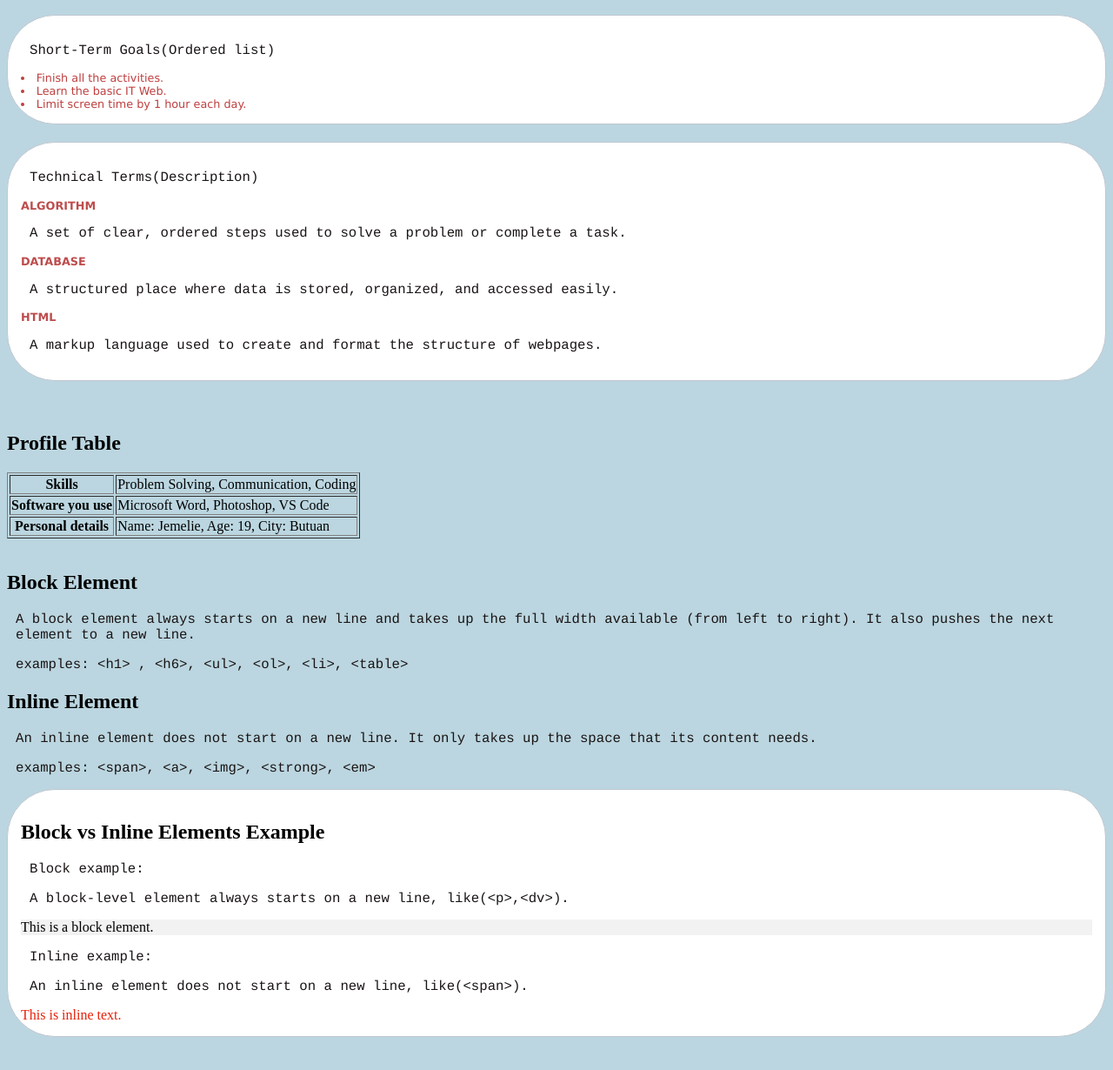
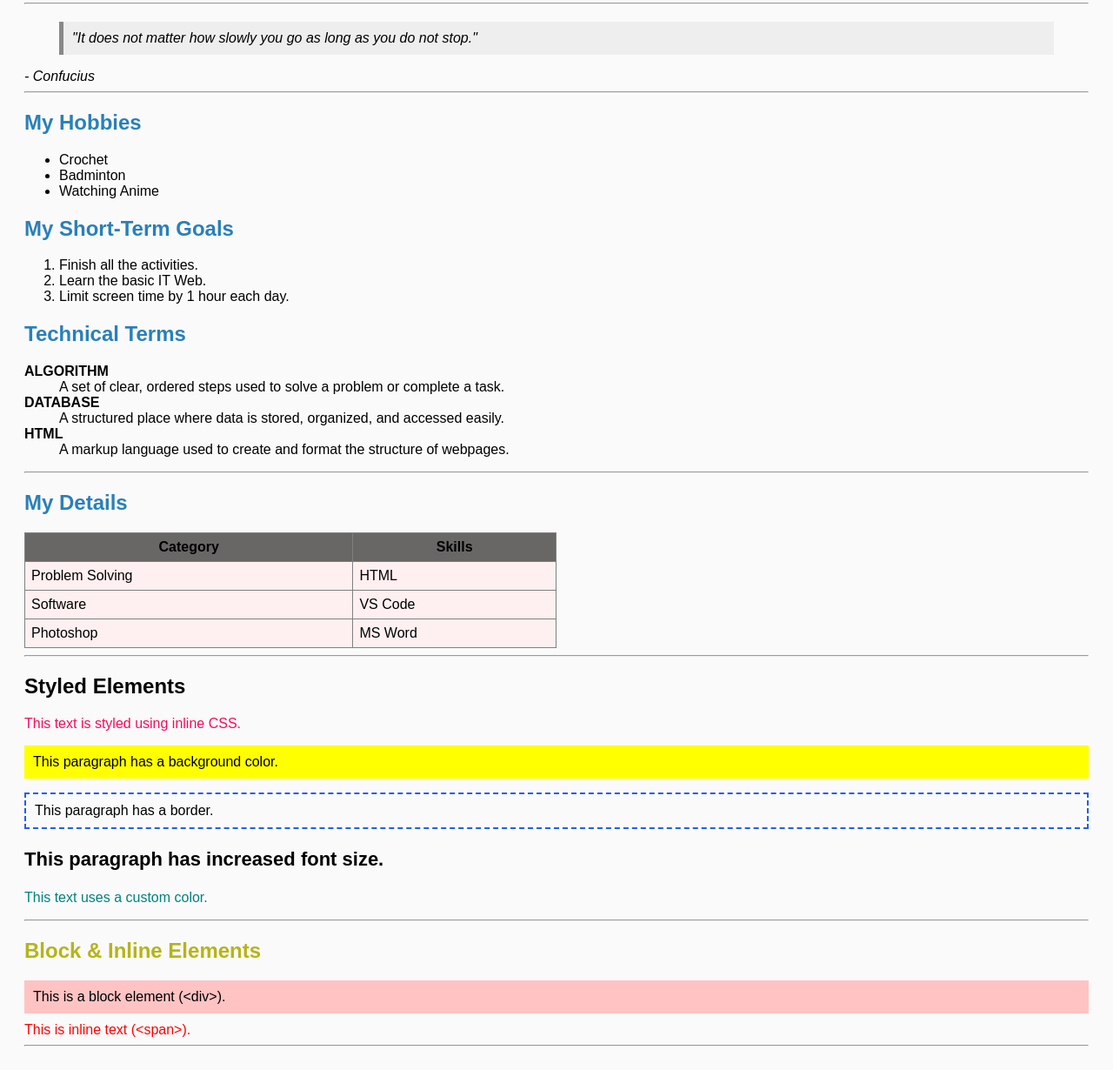
Before and after one commit to caila00/Prelim-Task, a plain HTML site: page index.html in a window 1280 px wide. Shown: the part 284-1514 px from the top of the page at 87% size. Drawn offline with Linux system fonts and the light colour scheme.

Commit message:
Refactor index.html for improved structure and styling
Updated the structure and styling of the personal web profile, including sections for introduction, hobbies, goals, technical terms, and a profile table. Improved HTML semantics and added inline CSS for better presentation.

```diff
--- a/index.html
+++ b/index.html
@@ -1,137 +1,103 @@
 <!DOCTYPE html>
 <html lang="en">
 <title>My Personal Web Profile</title>
+  <link rel="icon" href="favicon.png">
+
 </head>
-<style>
+   <body style="font-family:Arial, sans-serif; padding:20px; background:#fafafa;">
 
-  .box {
-    border: 1px solid #bfc7d1;   /* light gray border */
-    padding: 15px;                /* inner spacing inside the box */
-    margin-bottom: 20px;          /* spacing below each box */
-    background-color: #ffffff;    /* white background for the box */
-    border-radius: 55px;          /* rounded corners of the box */
-  }
-    dt {
-    font-weight: bold;     /* bold text for definition terms */
-    margin-top: 10px;    /* spacing above each term */
-  }
-
-  dd, p {
-    margin-left: 10px;  /* indent for paragraphs and description definitions */
-  }
-
-body {
-  background-color: rgb(187, 214, 224);  /* Sets the background color of the page */
-}
-
-li {
-  color: rgb(190, 63, 63); /* Sets the text color of list items */
-  font-family: verdana; /* Sets the font for list items */
-  font-size: 80%;  /* Sets the font size for list items */
-}
-dt {
-    color: rgb(190, 76, 76);      /* text color for definition terms */
-    font-family: verdana;         /* font style for definition terms */
-    font-size: 80%;               /* font size for definition terms */
-  }
-
-p {
-    color: rgb(26, 20, 20);       /* text color for paragraphs */
-    font-family: courier;         /* font style for paragraphs */
-    font-size: 98%;               /* font size for paragraphs */
-  }
-
-</style>
+        <!-- SECTION 2: INTRODUCTION -->
+    <h1 style="color:#2c3e50;">Jemelie Caila</h1>
+    <h2 style="color:#34495e;">BSIT Student | Aspiring Web Developer</h2>
 </head>
 <body>
 
-  <!-- Introduction-->
 <p>Hello! I am <strong>Jemelie M. Caila</strong>
-<em> BSIT student </em> passionate about <mark> web development</mark> and eager to learn new technologies, build projects, and improve my coding skills.</p>
+<em> BSIT student </em> passionate about <mark> web development</mark> and eager to learn new technologies and
+ <ins> coding.</ins> Even though I get <del> lazy sometimes, </del>  I still want to learn more and improve my skills.</p>
+ <hr>
 
-<!-- Profile image and link to external website -->
+  <!-- SECTION 3: IMAGE & LINKS -->
 <img src="c:\Users\USER\Downloads\487778657_1720160185606155_281419080928574206_n.jpg"
-alt="My Profile Picture" width="200">
+alt="My Profile Picture" width="200" style="border:2px solid #1e1e1e;"> <br><br>
 <a href="https://www.w3schools.com" target="_blank" style="font-size:18px;">Visit W3Schools</a>
+<hr>
 
-<!-- Quotation block -->
-<blockquote>
- <q>It does not matter how slowly you go as long as you do not stop.</q>
-<cite>- Confucius</cite>
+ <!-- SECTION 4: QUOTATION & CITATION -->
+<blockquote style="margin-top:20px; font-style:italic; background:#eee; padding:10px; border-left:5px solid #888;">
+  "It does not matter how slowly you go as long as you do not stop."
  </blockquote>
+  <cite>- Confucius </cite>
+<hr>
 
-<!-- Hobbies section-->
-<div class="box">
-<p>Hobbies(Unordered list)</p>
+ <!-- SECTION 5: LISTS -->
+ <h2 style="color:#2980b9;">My Hobbies</h2>
 <ul>
     <li>Crochet</li>
     <li>Badminton</li>
     <li>Watching Anime</li>
 </ul>
-</div>
 
-<!-- Short-term goals section inside a styled box -->
-<div class="box">
-<p>Short-Term Goals(Ordered list)</p
+  <h2 style="color:#2980b9;">My Short-Term Goals</h2>
 <ol>
     <li>Finish all the activities.</li>
     <li>Learn the basic IT Web.</li>
     <li>Limit screen time by 1 hour each day.</li>
 </ol>
-</div>
 
 <!-- Technical terms section inside a styled box -->
-<div class="box">
-<p>Technical Terms(Description)</p
+    <h2 style="color:#2980b9;">Technical Terms</h2>
 <dl>
-  <dt>ALGORITHM</dt>
-  <p>A set of clear, ordered steps used to solve a problem or complete a task.</p>
-  <dt>DATABASE</dt>
-    <p>A structured place where data is stored, organized, and accessed easily.</p>
-  <dt>HTML</dt>
-  <p>A markup language used to create and format the structure of webpages.</p>
+  <dt><strong>ALGORITHM</strong></dt>
+  <dd>A set of clear, ordered steps used to solve a problem or complete a task.</dd>
+  <dt><strong>DATABASE</strong></dt>
+    <dd>A structured place where data is stored, organized, and accessed easily.</dd>
+  <dt><strong>HTML</strong></dt>
+  <dd>A markup language used to create and format the structure of webpages.</dd>
 </dl>
-</div>
-&ensp; <!-- adds horizontal spacing -->
+<hr>
 
-<!-- Profile table with skills, software, and personal details -->
-<h2>Profile Table</h2>
-<table border="1">
+<!-- SECTION 6: TABLE -->
+ <h2 style="color:#2980b9;">My Details</h2>
+
+    <table border="1" style="border-collapse:collapse; width:50%; background:rgb(254, 240, 240);">
         <tr>
-    <th>Skills</th>
-    <td>Problem Solving, Communication, Coding</td>
+            <th style="padding: 7px; background-color: #696666;">Category</th>
+           <th style="padding: 7px; background-color: #696666;">Skills</th>
         </tr>
         <tr>
-    <th>Software you use</th>
-    <td>Microsoft Word, Photoshop, VS Code</td>
+            <td style="padding:7px;">Problem Solving</td>
+            <td style="padding:7px;">HTML</td>
+        </tr>
+        <tr stykle="color:grey;">
+            <td style="padding:7px;">Software</td>
+            <td style="padding:7px;">VS Code</td>
         </tr>
         <tr>
-    <th>Personal details</th>
-    <td>Name: Jemelie, Age: 19, City: Butuan</td>
-  </tr>
+            <td style="padding:7px;">Photoshop</td>
+            <td style="padding:7px;">MS Word</td>
     </table>
-&ensp; <!-- adds horizontal spacing -->
+<hr>
 
-<!-- Block element explanation -->
-<h2>Block Element</h2>
-<p> A block element always starts on a new line and takes up the full width available (from left to right).
-It also pushes the next element to a new line.</p>
-<p>examples: &lth1&gt , &lth6&gt, &ltul&gt, &ltol&gt, &ltli&gt, &lttable&gt</p>
+<!-- SECTION 7: INLINE CSS DEMO -->
+ <h2 style="color:#040404;">Styled Elements</h2>
 
-<!-- Inline element explanation -->
-<h2>Inline Element</h2>
-<p>An inline element does not start on a new line.
-It only takes up the space that its content needs.</p>
-<p>examples: &ltspan&gt, &lta&gt, &ltimg&gt, &ltstrong&gt, &ltem&gt</p>
-<div class="box">
+    <p style="color:rgb(248, 10, 89);">This text is styled using inline CSS.</p>
 
-<!-- Block vs Inline examples inside a styled box -->
-<h2>Block vs Inline Elements Example</h2>
-<p>Block example:</p>
-<p>A block-level element always starts on a new line, like(&ltp&gt,&ltdv&gt).</p>
-<div	style="background:#f2f2f2;">This	is	a	block	element.</div>
-<p>Inline example:</p>
-<p>An inline element does not start on a new line, like(&ltspan&gt).</p>
-<span	style="color:rgb(232, 32, 9);">This	is	inline	text.</span>
-</div>
+    <p style="background:yellow; padding:10px;">This paragraph has a background color.</p>
+
+    <p style="border:2px dashed rgb(34, 94, 236); padding:10px;">This paragraph has a border.</p>
+
+    <p style="font-size:22px; font-weight:bold;">This paragraph has increased font size.</p>
+
+    <p style="color:teal;">This text uses a custom color.</p>
+
+    <hr>
+
+    <!-- SECTION 8: BLOCK VS INLINE -->
+    <h2 style="color:#b6b417;">Block & Inline Elements</h2>
+    <div style="background:#ffc3c3; padding:10px; margin-bottom:10px;">This is a block element (&ltdiv&gt).</div>
+    <span style="color:red;">This is inline text (&ltspan&gt).</span>
+<hr>
 </body>
+</html>
```
Lines whose indentation alone changed are shown as unchanged.
